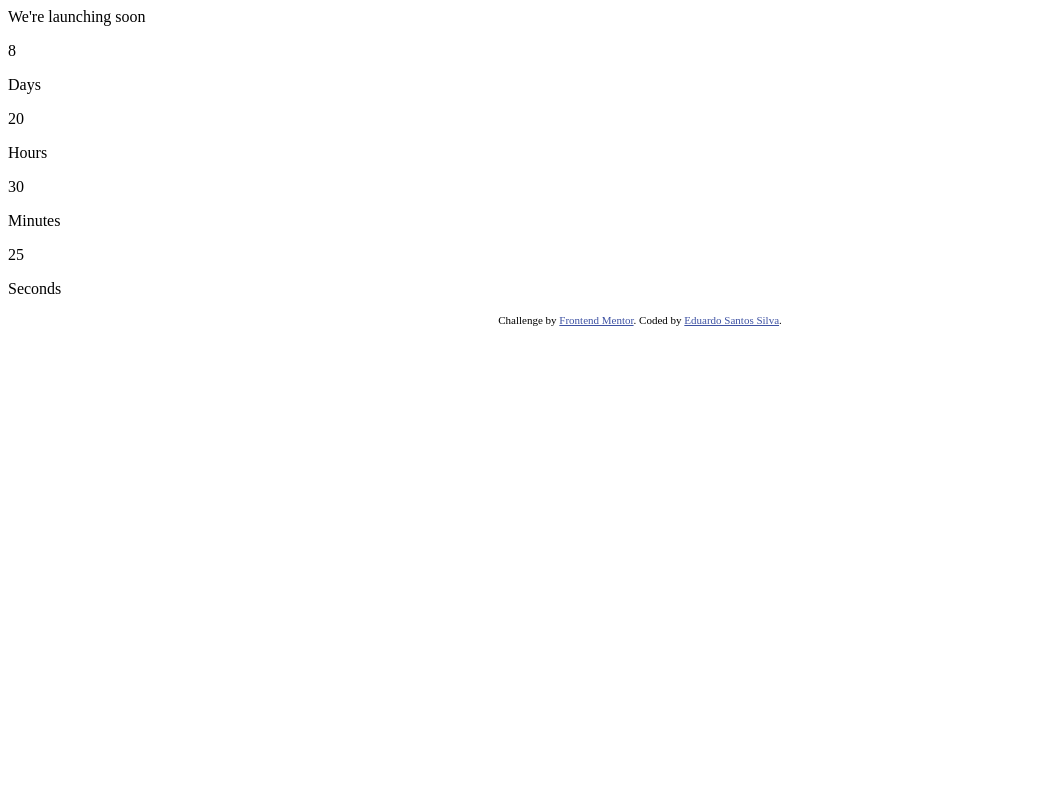
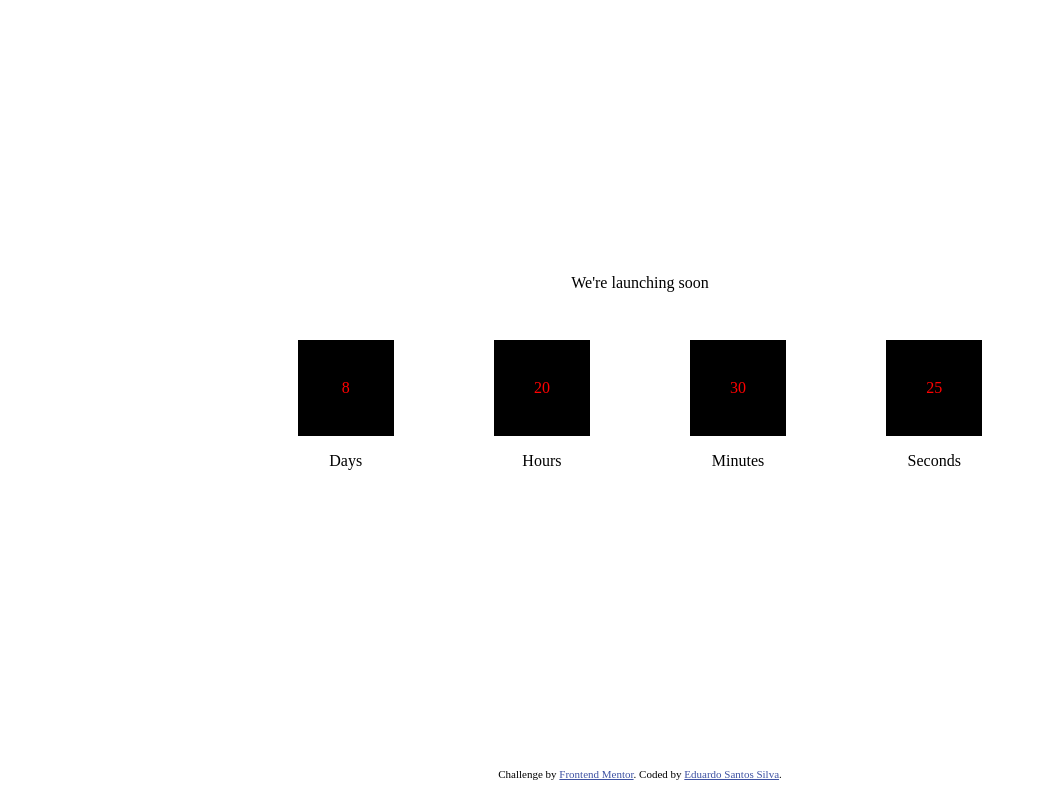
Before and after one commit to lSilverDev/countdown, an Angular app: page / in a window 1280 px wide. Shown: the whole page, without its empty margins (0-1037 px from the left). Built offline with nearby package versions, Linux system fonts and the light colour scheme.

Commit message:
countdown style bg

```diff
--- a/src/app/components/countdown/countdown.component.css
+++ b/src/app/components/countdown/countdown.component.css
@@ -0,0 +1,34 @@
+.container{
+  display: flex;
+  flex-direction: column;
+  align-items: center;
+  justify-content: center;
+  height: 95vh;
+}
+
+.title{
+  text-align: center;
+}
+
+.title__container{
+  display: flex;
+  flex-direction: row;
+}
+
+.count__container{
+  display: flex;
+  flex-direction: row;
+  justify-content: space-evenly;
+  width: 70%;
+  margin: 2em;
+}
+
+.box{
+  background-color: black;
+  color: red;
+  width: 6em;
+  height: 6em;
+  display: flex;
+  align-items: center;
+  justify-content: center;
+}
--- a/src/app/components/countdown/countdown.component.html
+++ b/src/app/components/countdown/countdown.component.html
@@ -1,6 +1,6 @@
 <div class="container">
   <div class="title__container">
-    We're launching soon
+    <p class="title">We're launching soon</p>
   </div>
 
   <div class="count__container">
```
